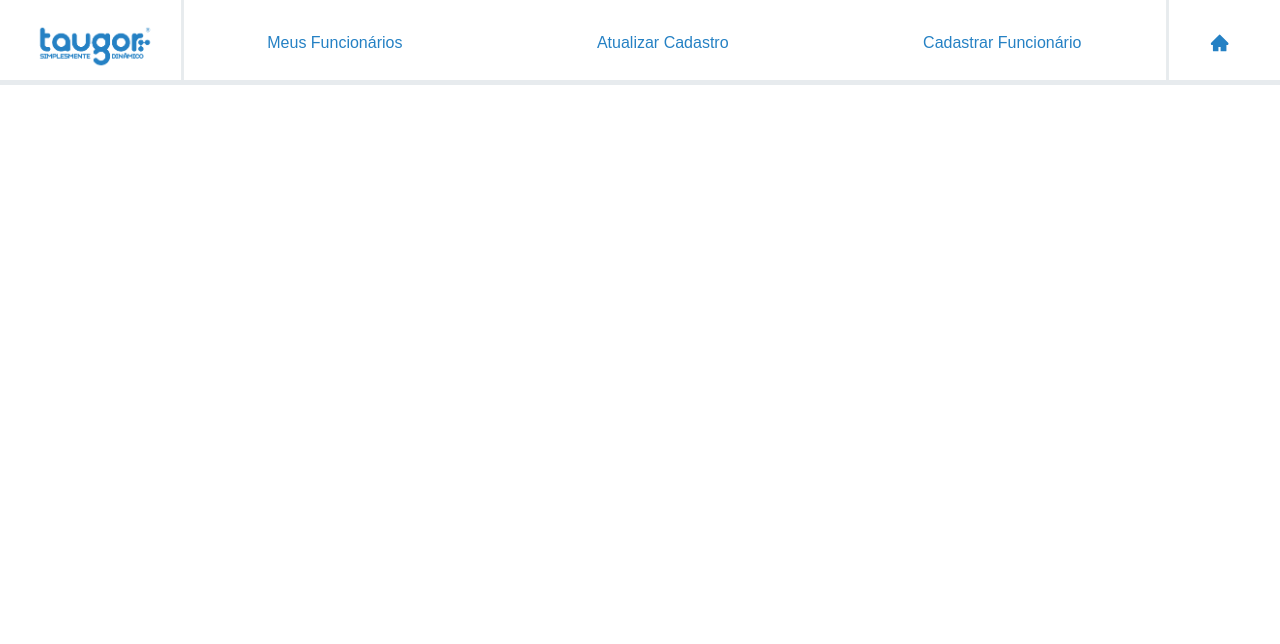
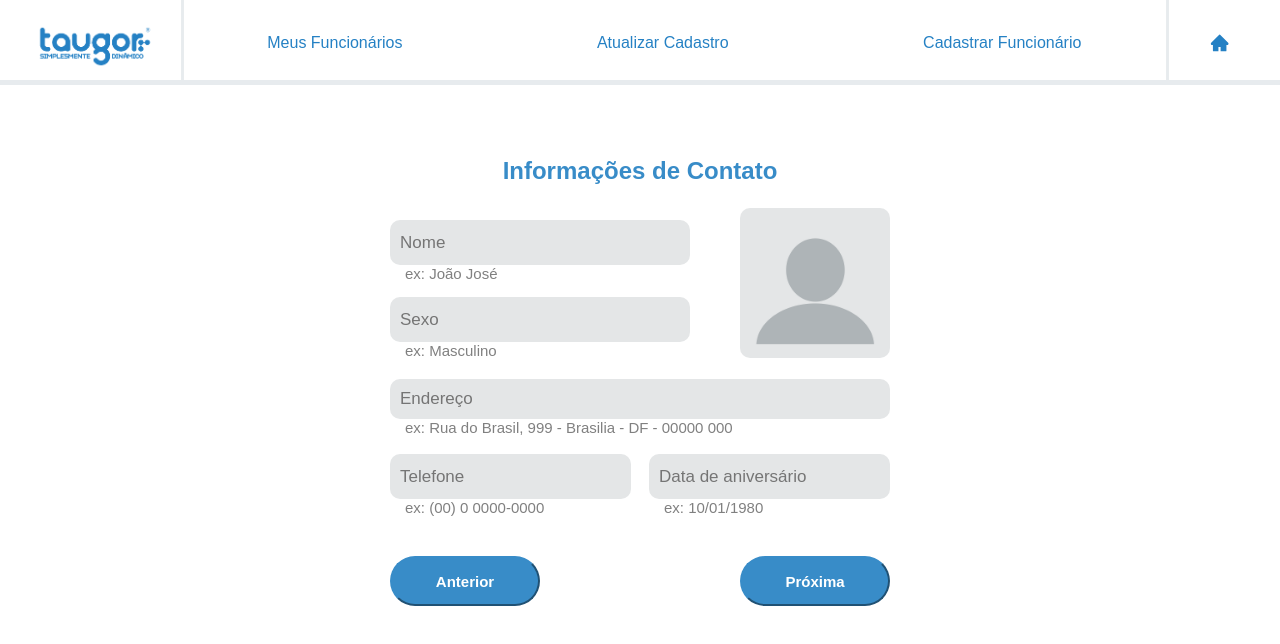
Before and after one commit to mvlopesm/app-ged, a React (Vite) app: page /atualizar-cadastro in a window 1280 px wide. Shown: the top 644 px of the page. Built offline with nearby package versions, Linux system fonts and the light colour scheme.

Commit message:
estilização do component InfoContato e utilização do compnente na page Atualizar Contato

```diff
--- a/src/components/forms/InfoContato.css
+++ b/src/components/forms/InfoContato.css
@@ -0,0 +1,108 @@
+.form {
+    display: flex;
+    flex-direction: column;
+    margin: 50px;
+    max-width: 500px;
+    height: 50vh;
+    margin: 10vh auto;
+}
+
+.form p {
+    font-size: 15px;
+    margin-left: 15px;
+    color: gray;
+    font-weight: 500;
+}
+
+.form h2 {
+    color: #388cc8;
+    text-align: center;
+    margin-bottom: 20px;
+}
+
+label {
+    visibility: hidden;
+    height: 0.1px;
+    width: 0.1px;
+}
+
+input {
+    padding: 10px;
+    background: #e4e6e7;
+    border: #e4e6e7;
+    border-radius: 10px;
+    font-size: 17px;
+    height: 45px;
+}
+
+.form-contact-1{
+    display: flex;
+    width: 100%;
+    justify-content: space-between;
+    margin-bottom: 20px;
+}
+
+.form-contact-1-column {
+    display: flex;
+    flex-direction: column;
+    justify-content: space-around;
+}
+
+
+.form-contact-1-column input {
+    width: 300px;
+    margin-top: 15px;
+}
+
+.form-contact-1-column img {
+    width: 150px;
+    height: 150px;
+    border-radius: 10px;
+}
+
+/* contact 2 */
+
+
+.form-contact-2{
+    display: flex;
+    justify-content: space-around;
+}
+
+.form-contact-2-column{
+   width: 100%;
+   display: flex;
+}
+
+.form-contact-2-column-phone{
+    width: 100%;
+    margin-bottom: 20px;
+ }
+
+ .form-button {
+    display: flex;
+    justify-content: space-between;
+ }
+
+ .form-button button{
+    background: #388cc8;
+    color: #fff;
+    border-radius: 50px;
+    border-color: #388cc8;
+    width: 150px;
+    font-size: 15px;
+    font-weight: 700;
+    margin-top: 20px;
+ }
+
+ .form-employee {
+    display: flex;
+    flex-direction: column;
+ }
+
+ .form-employee p {
+    margin-bottom: 20px;
+ }
+
+ .form-employee h2 {
+    margin-bottom: 40px;
+ }
--- a/src/components/forms/InfoContato.tsx
+++ b/src/components/forms/InfoContato.tsx
@@ -1,5 +1,6 @@
 import React from "react";
 import { useState } from "react";
+import imgProfile  from '../../assets/profile.png'
 
 import './InfoContato.css'
 
@@ -49,16 +50,20 @@ const InfoContato = () => {
         screen === 1;
 
     return (
-        <div>
+        <div className="form">
             {screen === 0 && (
                 <>
+                    <h2>Informações de Contato</h2>
+                    <div className="form-contact-1">
+                        <div className="form-contact-1-column">
                             <label htmlFor = "name">Nome</label>
                             <input value = {data.name}
                             onChange = {(e) => setData((prevState) => ({
                                 ...prevState,
                                 name: e.target.value
                             }))
-                    } type="text" id="name" name="name"/>
+                            } type="text" placeholder="Nome" id="name" name="name"/>
+                            <p>ex: João José</p>
 
                             <label htmlFor = "genre">Sexo</label>
                             <input value = {data.genre}
@@ -66,7 +71,14 @@ const InfoContato = () => {
                                 ...prevState,
                                 genre: e.target.value
                             }))
-                    } type="text" id="genre" name="genre"/>
+                            } type="text" placeholder="Sexo" id="genre" name="genre"/>
+                            <p>ex: Masculino</p>
+                        </div>
+                        <div className="form-contact-1-column">
+                            <label htmlFor = "photo">Foto de Perfil</label>
+                            <img src= {imgProfile} alt="" />
+                        </div>
+                    </div>
 
                     <label htmlFor = "address">Endereço</label>
                     <input value = {data.address}
@@ -74,8 +86,12 @@ const InfoContato = () => {
                         ...prevState,
                         address: e.target.value
                     }))
-                    } type="text" id="address" name="address"/>
+                    } type="text" placeholder="Endereço" id="address" name="address"/>
+                    <p>ex: Rua do Brasil, 999 - Brasilia - DF - 00000 000</p>
 
+                    <div className="form-contact-2">
+                        <div className="form-contact-2-column">
+                            <div className="form-contact-2-column-phone">
                                 <label htmlFor = "phone">Telefone</label>
                                 <input value = {data.phone}
                                 onChange = {(e) => setData((prevState) => ({
@@ -83,30 +99,38 @@ const InfoContato = () => {
                                     phone: e.target.value
                                 }))
                                 }
-                    type="tel" id="phone" name="phone"/>
+                                type="tel" placeholder="Telefone" id="phone" name="phone"/>
 
-                    <label htmlFor = "photo">Foto de Perfil</label>
-                    <input type="image" id="photo" name="photo"/>
+                                <p>ex: (00) 0 0000-0000</p>
+                            </div>
 
+                            <div>
                               <label htmlFor = "date">Data de aniversário</label>
                               <input value = {data.date}
                               onChange = {(e) => setData((prevState) => ({
                                   ...prevState,
                                   date: e.target.value
                              }))
-                    }  type="date" id="date" name="date"/>
+                            }  type="text" placeholder="Data de aniversário" id="date" name="date"/>
+                             <p>ex: 10/01/1980</p>
+                            </div>
+                        </div>
+                    </div>
                 </>
             )}
 
             {screen === 1 && (
                 <>
+                    <div className="form-employee">
+                        <h2>Informações do Funcionário</h2>
                         <label htmlFor = "position">Cargo</label>
                         <input value = {data.position}
                         onChange = {(e) => setData((prevState) => ({
                             ...prevState,
                             position: e.target.value
                         }))
-                    }  type="text" id="position" name="position"/>
+                        }  type="text" placeholder="Cargo" id="position" name="position"/>
+                        <p>ex: Gerente</p>
 
                         <label htmlFor = "admission">Data de adimissão</label>
                         <input value = {data.admission}
@@ -114,7 +138,9 @@ const InfoContato = () => {
                             ...prevState,
                             admission: e.target.value
                         }))
-                    }  type="date" id="admission" name="admission"/>
+                        }  type="text" placeholder="Data de admissão" id="admission" name="admission"/>
+                        <p>ex: 10/01/1980</p>
+
 
                         <label htmlFor = "sector">Setor</label>
                         <input value = {data.sector}
@@ -122,7 +148,8 @@ const InfoContato = () => {
                             ...prevState,
                             sector: e.target.value
                         }))
-                    } type="text" id="sector" name="sector"/>
+                        } type="text" placeholder="Setor" id="sector" name="sector"/>
+                        <p>ex: Vendas</p>
 
                         <label htmlFor = "salary">Salário</label>
                         <input value = {data.salary}
@@ -130,14 +157,16 @@ const InfoContato = () => {
                             ...prevState,
                             salary: e.target.value
                         }))
-                    }  type="number" id="salary" name="salary"/>
+                        }  type="number" placeholder="Salário" id="salary" name="salary"/>
+                        <p>ex: 3.500,00</p>
+                    </div>
                 </>
             )}
 
-            <div>
-                <button onClick={handleNavigateToContatoPrevius}>Página Anterior</button>
-                {isReadyToSubmit ? <button onClick={handleSubmit}>Submeter Dados</button> :
-                <button onClick={handleNavigateToContatoNext}>Próxima Página</button> }
+            <div className="form-button">
+                <button onClick={handleNavigateToContatoPrevius}>Anterior</button>
+                {isReadyToSubmit ? <button onClick={handleSubmit}>Enviar</button> :
+                <button onClick={handleNavigateToContatoNext}>Próxima</button> }
             </div>
 
             {isSubmitted && (JSON.stringify(data))}
--- a/src/pages/AtualizarCadastro.jsx
+++ b/src/pages/AtualizarCadastro.jsx
@@ -1,12 +1,12 @@
 import React from "react";
-import { Link } from "react-router-dom";
+import InfoContato from "../components/forms/InfoContato";
 
-const AtualizarCadastro = () => {
+const AtualizarFuncionario = () => {
     return (
         <div>
-
+            <InfoContato />
         </div>
     )
 }
 
-export default AtualizarCadastro
+export default AtualizarFuncionario
```
Also changed, not shown: src/assets/profile.png (added). Lines whose indentation alone changed are shown as unchanged.
